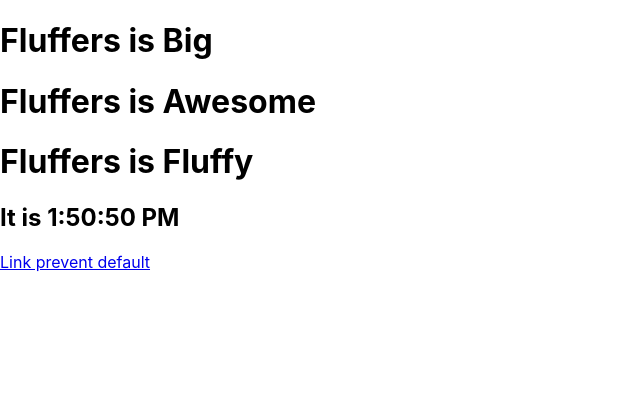
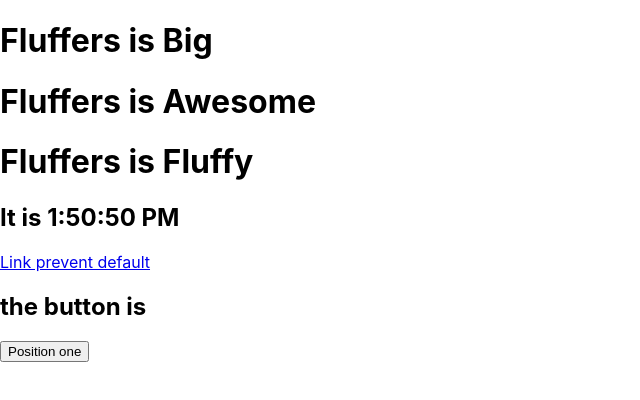
Before and after one commit to wwwal2/pilot, a React (Create React App) app: page / in a window 1280 px wide. Shown: the top 400 px of the page, without its empty margins (0-640 px from the left). Built offline with nearby package versions, Linux system fonts and the light colour scheme.

Commit message:
Conditional rendering

```diff
--- /dev/null
+++ b/src/ConditionalRendering.js
@@ -0,0 +1,29 @@
+import React from 'react';
+
+class ConditionalRendering extends React.Component {
+    constructor(props) {
+        super(props);
+        this.state = { firstPosition: true }
+    }
+
+    posOne = () => {
+        this.setState({ firstPosition: false});
+    };
+    posTwo = () => {
+        this.setState({ firstPosition: true});
+    };
+
+    render() {
+        const btnOne = <button onClick={this.posOne}> Position one</button>;
+        const btnTwo = <button onClick={this.posTwo}>Position two</button>
+
+        return (
+            <div>
+                <h2>the button is</h2>
+                {this.state.firstPosition ? btnOne : btnTwo}
+            </div>
+        )
+    };
+};
+
+export default ConditionalRendering
--- a/src/index.js
+++ b/src/index.js
@@ -3,6 +3,7 @@ import ReactDOM from 'react-dom';
 import './index.css';
 import App from './App';
 import * as serviceWorker from './serviceWorker';
+import ConditionalRendering from './ConditionalRendering'
 
 function MixAllElements() {
     return (
@@ -14,6 +15,7 @@ function MixAllElements() {
             <a href="www.google.com" onClick={click}>
                 Link prevent default
             </a>
+            <ConditionalRendering />
         </div>
     )
 };
```
